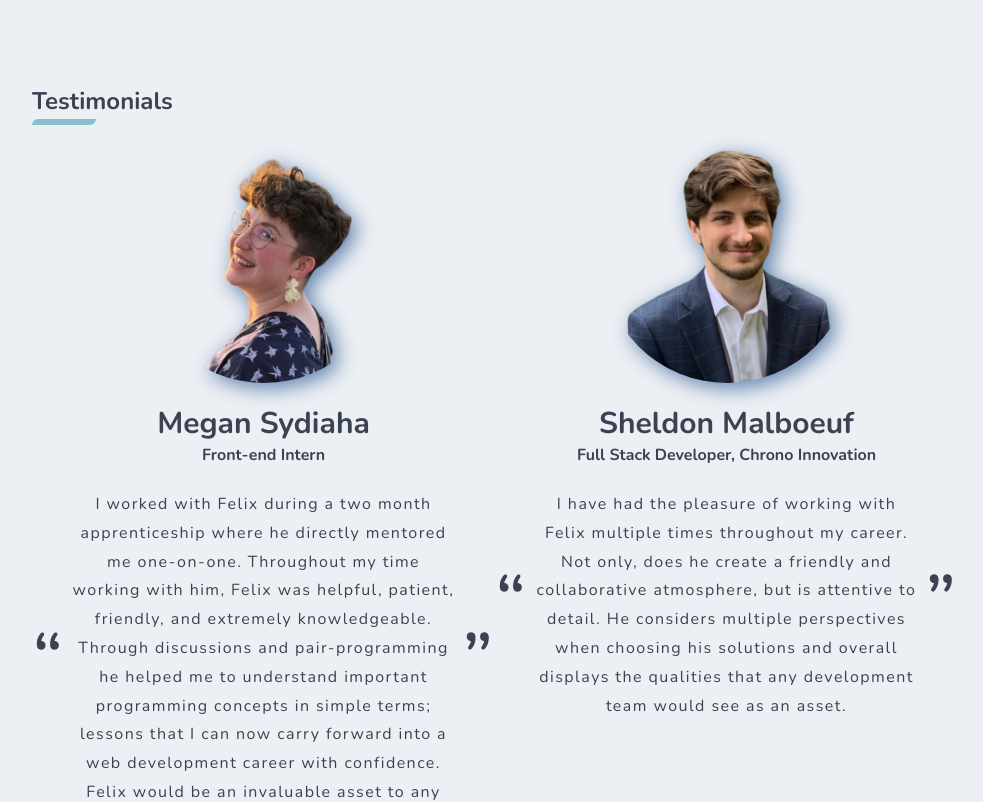
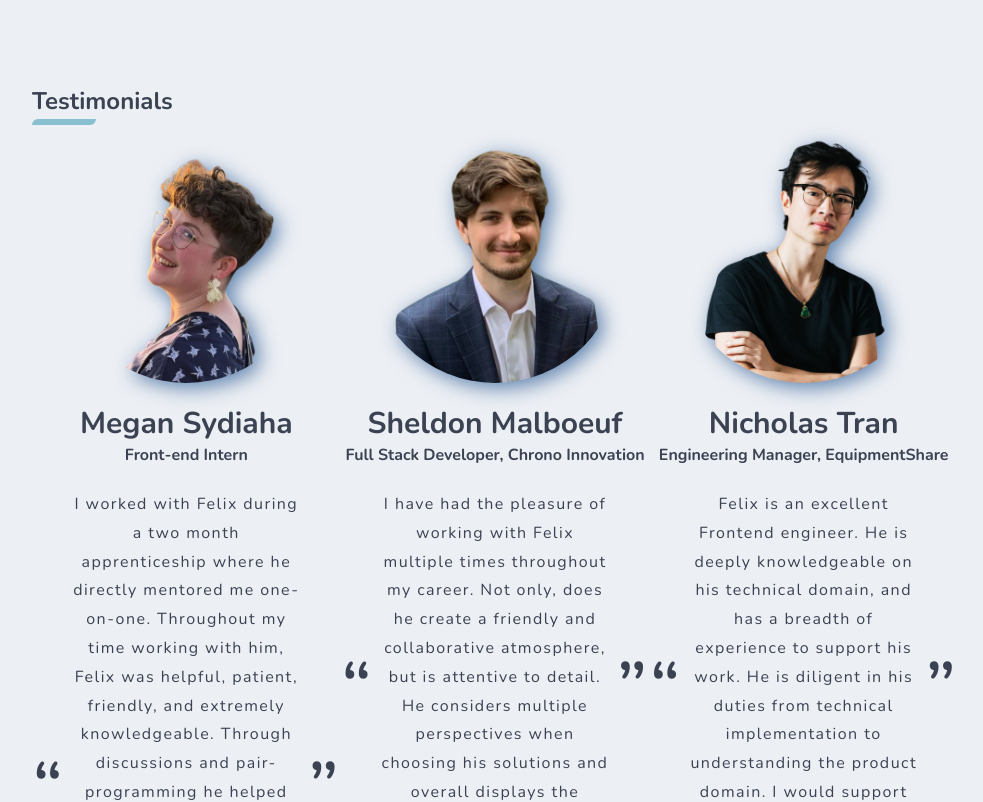
Before and after one commit to FelixPriori/next-portfolio, a Next.js app: page /en in a window 1280 px wide. Shown: the part 4500-5302 px from the top of the page, without its empty margins (220-1203 px from the left). Built offline with nearby package versions, Linux system fonts and the light colour scheme.

Commit message:
adds nicholas testimonial in french and english

```diff
--- a/src/app/_components/TestimonialFeature/TestimonialFeature.tsx
+++ b/src/app/_components/TestimonialFeature/TestimonialFeature.tsx
@@ -20,8 +20,8 @@ export default function TestimonialFeature({
 				className={styles.image}
 				src={photoSrc}
 				alt={`${personName}'s Photo`}
-				width={250}
-				height={250}
+				width={1080}
+				height={1080}
 			/>
 			<h3 className={styles.name}>{personName}</h3>
 			<p className={styles.position}>{position}</p>
--- a/src/app/_components/TestimonialFeature/testimonialFeature.module.scss
+++ b/src/app/_components/TestimonialFeature/testimonialFeature.module.scss
@@ -18,6 +18,7 @@
 
 .position {
 	font-weight: 700;
+	text-align: center;
 }
 
 .quote {
--- a/src/dictionaries/en.json
+++ b/src/dictionaries/en.json
@@ -254,6 +254,12 @@
 				"position": "Full Stack Developer, Chrono Innovation",
 				"text": "I have had the pleasure of working with Felix multiple times throughout my career. Not only, does he create a friendly and collaborative atmosphere, but is attentive to detail. He considers multiple perspectives when choosing his solutions and overall displays the qualities that any development team would see as an asset.",
 				"photoSrc": "/sheldon.png"
+			},
+			{
+				"personName": "Nicholas Tran",
+				"position": "Engineering Manager, EquipmentShare",
+				"text": "Felix is an excellent Frontend engineer. He is deeply knowledgeable on his technical domain, and has a breadth of experience to support his work. He is diligent in his duties from technical implementation to understanding the product domain. I would support his endeavors fully and would be envious of his future managers.",
+				"photoSrc": "/nicholas.png"
 			}
 		]
 	},
--- a/src/dictionaries/fr.json
+++ b/src/dictionaries/fr.json
@@ -253,6 +253,12 @@
 				"position": "Développeur Full Stack, Chrono Innovation",
 				"text": "J'ai eu le plaisir de travailler avec Félix à plusieurs reprises au cours de ma carrière. Non seulement il crée une atmosphère conviviale et collaborative, mais il est également attentif aux détails. Il prend en compte plusieurs perspectives lorsqu'il choisit ses solutions et fait montre les qualités que toute équipe de développement considérerait comme des atouts.",
 				"photoSrc": "/sheldon.png"
+			},
+			{
+				"personName": "Nicholas Tran",
+				"position": "Gestionnaire en ingénierie, EquipmentShare",
+				"text": "Félix est un excellent ingénieur Frontend. Il possède une connaissance approfondie de son domaine technique et une vaste expérience qui soutient la qualité de son travail. Il fait preuve de rigueur tant dans l’implémentation technique que dans la compréhension du domaine produit. Je soutiendrais pleinement ses futures démarches, et ses prochains gestionnaires auront beaucoup de chance de l’avoir dans leur équipe.",
+				"photoSrc": "/nicholas.png"
 			}
 		]
 	},
```
Also changed, not shown: public/nicholas.png (added).
